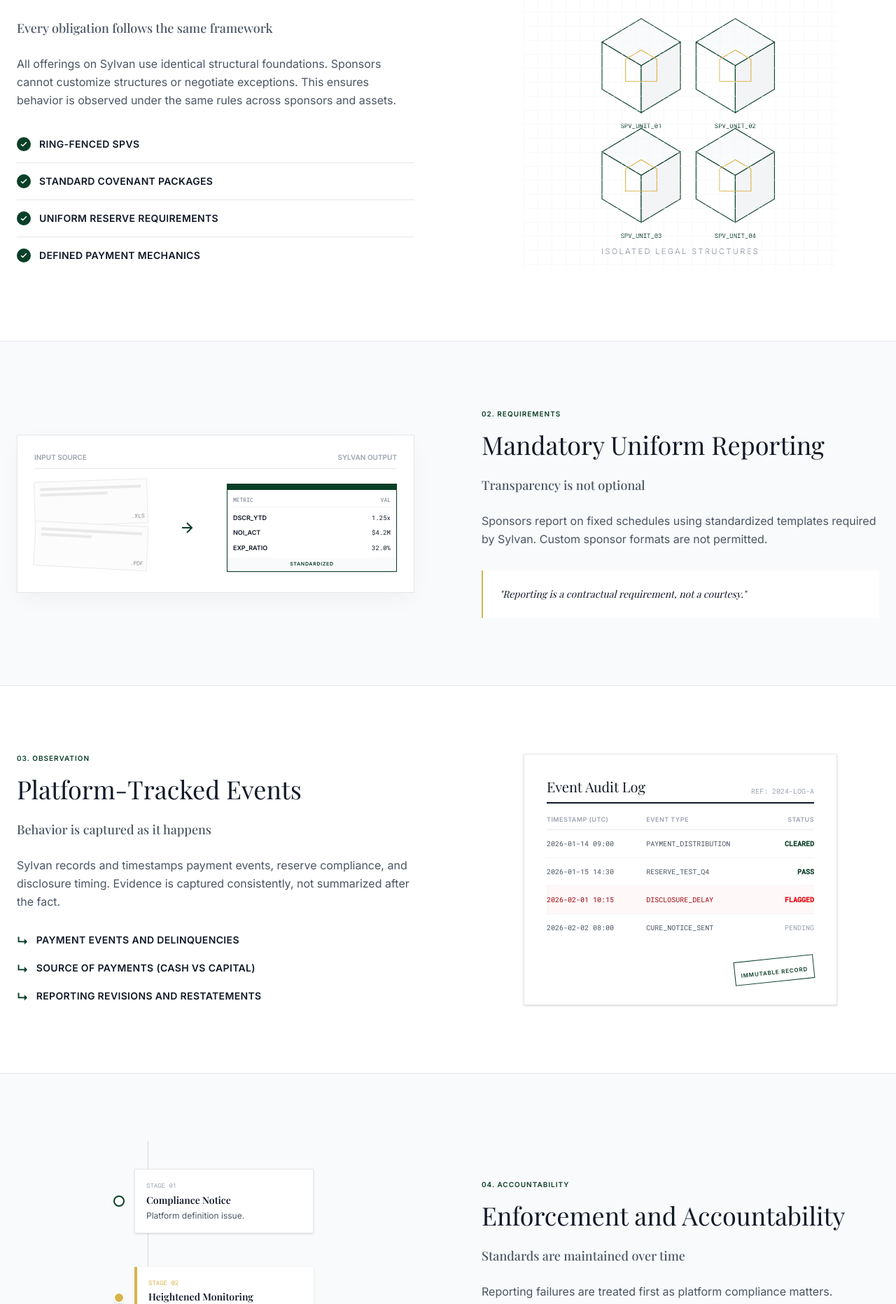
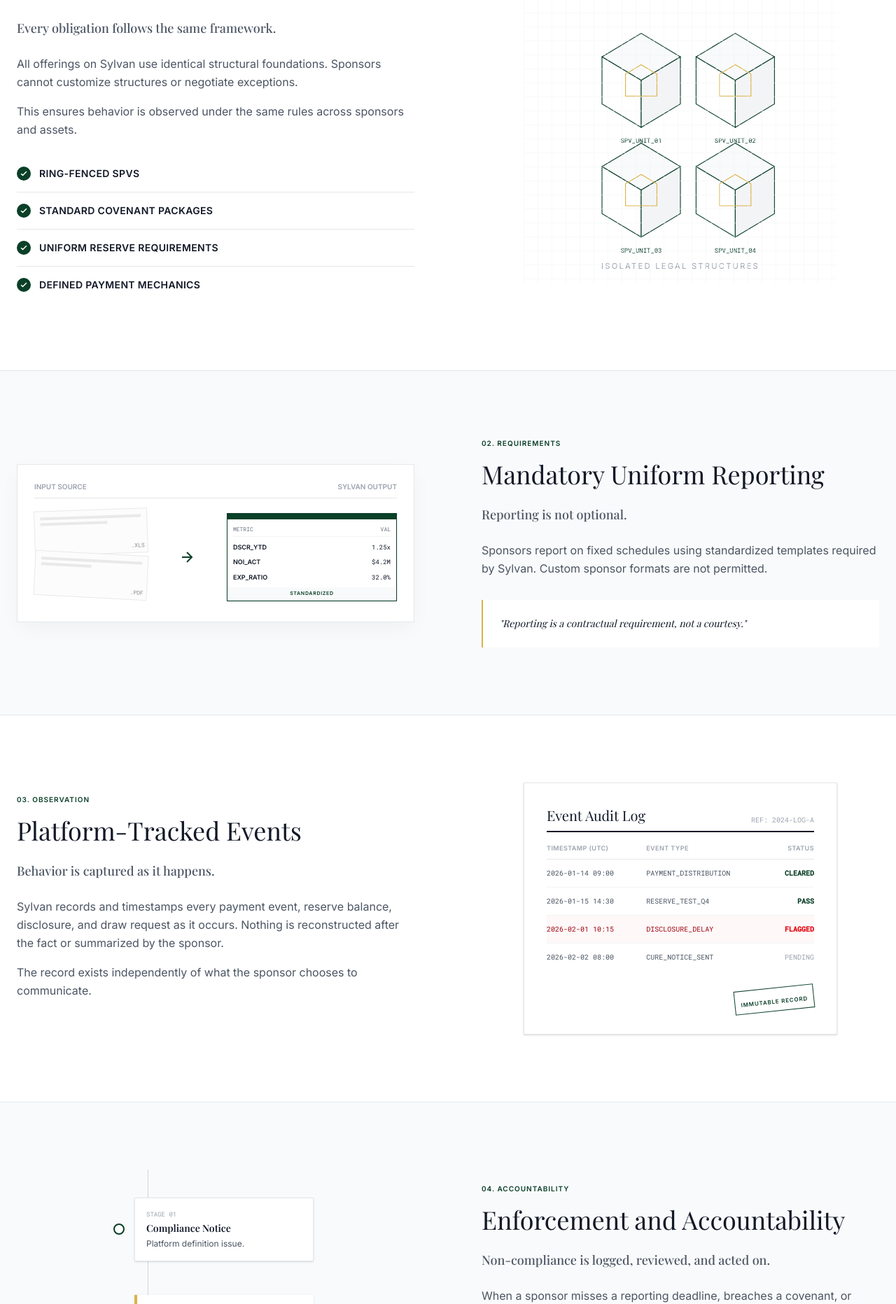
Before and after one commit to Glynac-AI/Sylvian-website, a Next.js app: page /evaluation-methodology in a window 1280 px wide. Shown: the part 887-2750 px from the top of the page at 70% size. Built offline with nearby package versions, Linux system fonts and the light colour scheme.

Commit message:
updated content for methodology and sponsor page

```diff
--- a/components/evaluation-methodology/Hero.tsx
+++ b/components/evaluation-methodology/Hero.tsx
@@ -25,16 +25,13 @@
                     </span>
                     <h1 className="text-5xl lg:text-6xl font-serif leading-tight mb-8">
                         Evidence comes from <br />
-                        <span className="italic text-gray-300">obligation, not interpretation.</span>
+                        <span className="italic text-gray-300">obligation, not self-reporting.</span>
                     </h1>
-                    {/* Updated text to use the quote content and style (serif italic) */}
                     <p className="text-lg text-gray-300 font-serif italic leading-relaxed max-w-2xl border-l border-[#D9B44A] pl-6">
-                        Evidence is produced by placing sponsors under standardized contractual obligations and recording what happens when those obligations bind.
+                        Evidence is produced by enforcing standardized reporting obligations, independent of what sponsors choose to communicate.
                     </p>
                 </motion.div>
             </div>
-
-            {/* Quote section removed */}
         </section>
     )
 }
--- a/components/evaluation-methodology/MethodologySections.tsx
+++ b/components/evaluation-methodology/MethodologySections.tsx
@@ -34,10 +34,13 @@
                         >
                             <span className="text-[#0A3F28] font-bold text-[10px] uppercase tracking-[0.1em] mb-4 block">01. Framework</span>
                             <h2 className="text-4xl font-serif text-[#111827] mb-6">Standardized Structures</h2>
-                            <h3 className="text-lg text-[#4B5563] mb-6 font-medium">Every obligation follows the same framework</h3>
+                            <h3 className="text-lg text-[#4B5563] mb-6 font-medium">Every obligation follows the same framework.</h3>
 
+                            <p className="text-[#4B5563] mb-4 leading-relaxed">
+                                All offerings on Sylvan use identical structural foundations. Sponsors cannot customize structures or negotiate exceptions.
+                            </p>
                             <p className="text-[#4B5563] mb-6 leading-relaxed">
-                                All offerings on Sylvan use identical structural foundations. Sponsors cannot customize structures or negotiate exceptions. This ensures behavior is observed under the same rules across sponsors and assets.
+                                This ensures behavior is observed under the same rules across sponsors and assets.
                             </p>
 
                             <div className="flex flex-col">
@@ -197,7 +200,7 @@
                         >
                             <span className="text-[#0A3F28] font-bold text-[10px] uppercase tracking-[0.1em] mb-4 block">02. Requirements</span>
                             <h2 className="text-4xl font-serif text-[#111827] mb-6">Mandatory Uniform Reporting</h2>
-                            <h3 className="text-lg text-[#4B5563] mb-6 font-medium">Transparency is not optional</h3>
+                            <h3 className="text-lg text-[#4B5563] mb-6 font-medium">Reporting is not optional.</h3>
                             <p className="text-[#4B5563] mb-8 leading-relaxed">
                                 Sponsors report on fixed schedules using standardized templates required by Sylvan. Custom sponsor formats are not permitted.
                             </p>
@@ -222,25 +225,13 @@
                         >
                             <span className="text-[#0A3F28] font-bold text-[10px] uppercase tracking-[0.1em] mb-4 block">03. Observation</span>
                             <h2 className="text-4xl font-serif text-[#111827] mb-6">Platform-Tracked Events</h2>
-                            <h3 className="text-lg text-[#4B5563] mb-6 font-medium">Behavior is captured as it happens</h3>
+                            <h3 className="text-lg text-[#4B5563] mb-6 font-medium">Behavior is captured as it happens.</h3>
+                            <p className="text-[#4B5563] mb-4 leading-relaxed">
+                                Sylvan records and timestamps every payment event, reserve balance, disclosure, and draw request as it occurs. Nothing is reconstructed after the fact or summarized by the sponsor.
+                            </p>
                             <p className="text-[#4B5563] mb-8 leading-relaxed">
-                                Sylvan records and timestamps payment events, reserve compliance, and disclosure timing. Evidence is captured consistently, not summarized after the fact.
+                                The record exists independently of what the sponsor chooses to communicate.
                             </p>
-
-                            <ul className="space-y-4">
-                                <li className="flex gap-3 items-start">
-                                    <span className="text-[#0A3F28] font-bold">↳</span>
-                                    <span className="text-sm font-bold text-[#111827] uppercase tracking-wide">Payment events and delinquencies</span>
-                                </li>
-                                <li className="flex gap-3 items-start">
-                                    <span className="text-[#0A3F28] font-bold">↳</span>
-                                    <span className="text-sm font-bold text-[#111827] uppercase tracking-wide">Source of payments (Cash vs Capital)</span>
-                                </li>
-                                <li className="flex gap-3 items-start">
-                                    <span className="text-[#0A3F28] font-bold">↳</span>
-                                    <span className="text-sm font-bold text-[#111827] uppercase tracking-wide">Reporting revisions and restatements</span>
-                                </li>
-                            </ul>
                         </motion.div>
 
                         <motion.div
@@ -354,15 +345,17 @@
                         >
                             <span className="text-[#0A3F28] font-bold text-[10px] uppercase tracking-[0.1em] mb-4 block">04. Accountability</span>
                             <h2 className="text-4xl font-serif text-[#111827] mb-6">Enforcement and Accountability</h2>
-                            <h3 className="text-lg text-[#4B5563] mb-6 font-medium">Standards are maintained over time</h3>
+                            <h3 className="text-lg text-[#4B5563] mb-6 font-medium">Non-compliance is logged, reviewed, and acted on.</h3>
+                            <p className="text-[#4B5563] mb-4 leading-relaxed">
+                                When a sponsor misses a reporting deadline, breaches a covenant, or discloses a problem late, that event is logged, flagged, and reviewed by Sylvan's governance committee.
+                            </p>
                             <p className="text-[#4B5563] mb-6 leading-relaxed">
-                                Reporting failures are treated first as platform compliance matters. Persistent or material non-compliance escalates under the governing documents.
+                                Sponsors who demonstrate a pattern of opacity or underperformance lose access to capital on the platform.
                             </p>
 
-                            {/* UPDATED QUOTE STYLE */}
                             <div className="p-6 border-l-2 border-[#D9B44A] bg-white">
                                 <p className="text-sm font-serif italic text-[#111827]">
-                                    "The integrity and consistency of sponsor operating evidence take precedence over platform volume."
+                                    "The integrity of sponsor operating records takes precedence over platform volume."
                                 </p>
                             </div>
                         </motion.div>
@@ -381,12 +374,15 @@
                         >
                             <span className="text-[#0A3F28] font-bold text-[10px] uppercase tracking-[0.1em] mb-4 block">05. Integrity</span>
                             <h2 className="text-4xl font-serif text-[#111827] mb-6">Auditability and Record Integrity</h2>
-                            <h3 className="text-lg text-[#4B5563] mb-6 font-medium">Evidence is durable and reviewable</h3>
-                            <p className="text-[#4B5563] mb-8 leading-relaxed">
+                            <h3 className="text-lg text-[#4B5563] mb-6 font-medium">Evidence is timestamped and reviewable.</h3>
+                            <p className="text-[#4B5563] mb-4 leading-relaxed">
                                 Sylvan maintains timestamped event logs, version-controlled reporting history, and preserved disclosure timelines.
                             </p>
+                            <p className="text-[#4B5563] mb-8 leading-relaxed">
+                                The record cannot be edited retroactively by the sponsor. What happened is what the record shows.
+                            </p>
                             <p className="text-xs font-bold text-[#0A3F28] uppercase tracking-wide border-t border-[#E5E7EB] pt-4">
-                                Sponsor operating records are suitable for fiduciary documentation.
+                                SPONSOR OPERATING RECORDS ARE BUILT TO WITHSTAND SCRUTINY.
                             </p>
                         </motion.div>
 
--- a/components/sponsor-evaluation/Hero.tsx
+++ b/components/sponsor-evaluation/Hero.tsx
@@ -28,7 +28,7 @@
                         <span className="italic text-gray-300">made visible.</span>
                     </h1>
                     <p className="text-lg text-gray-300 font-serif italic leading-relaxed max-w-2xl border-l border-[#D9B44A] pl-6">
-                        Sylvan shows how real estate sponsors actually operate when obligations are real. Not intentions. Not narratives. Observable behavior captured across live financial obligations.
+                        Sylvan shows you how real estate sponsors operate in both stable conditions and periods of stress.
                     </p>
                 </motion.div>
             </div>
```
Also changed, not shown: components/evaluation-methodology/NeutralByDesign.tsx (+1 -18 lines), components/sponsor-evaluation/OperatingRecords.tsx (+1 -27 lines).
